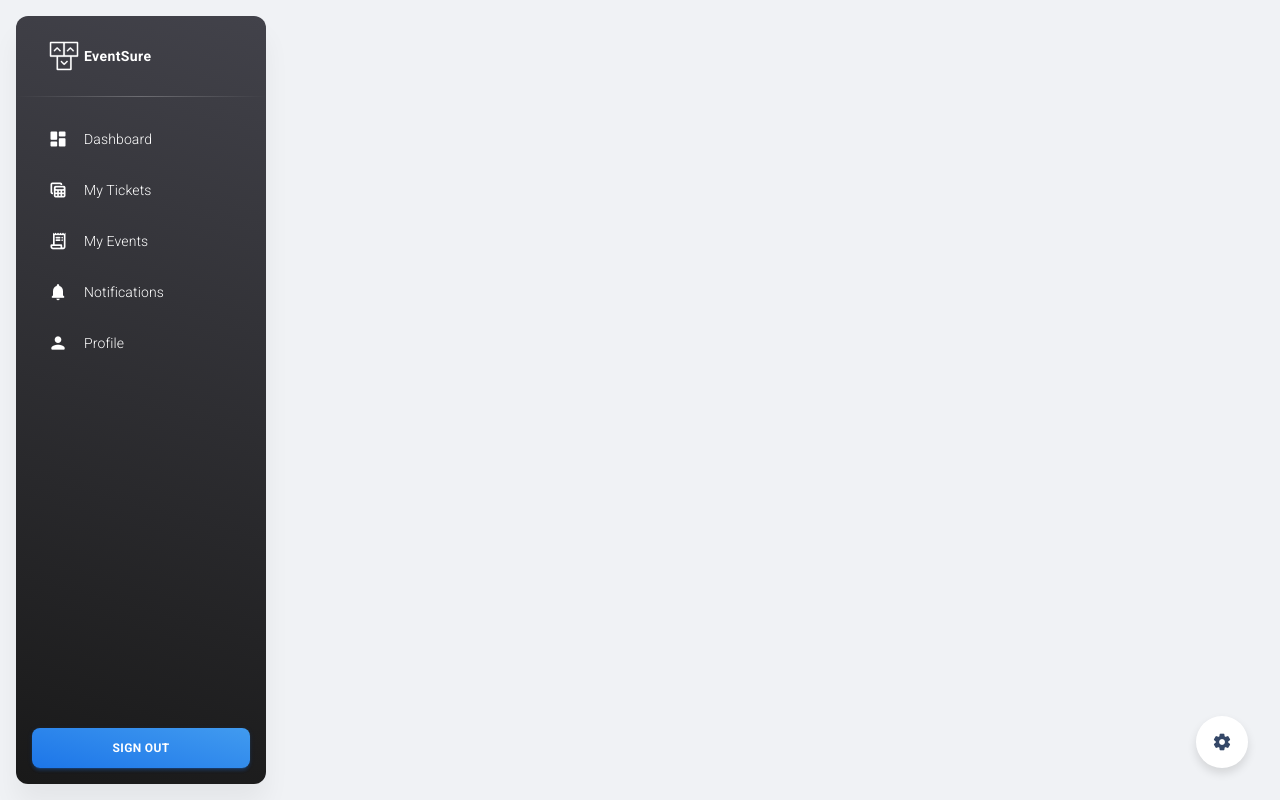
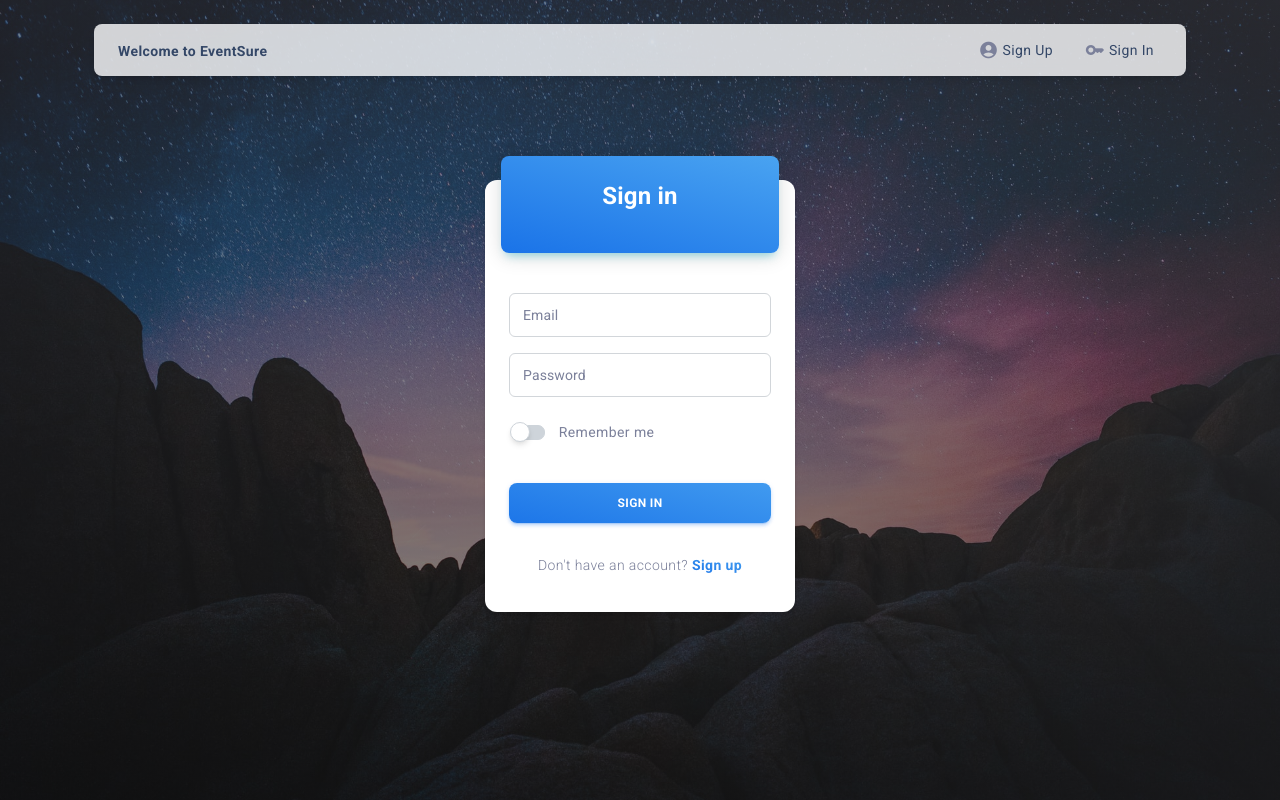
Before and after one commit to PrakashNandan/EventSure-Frontend, a React (Create React App) app: page / in a window 1280 px wide. Built offline with nearby package versions, Linux system fonts and the light colour scheme.

Commit message:
sign-in route  changes

```diff
--- a/src/App.js
+++ b/src/App.js
@@ -198,7 +198,7 @@ export default function App() {
       {layout === "vr" && <Configurator />}
       <Routes>
         {getRoutes(routes)}
-        <Route path="/authentication/sign-in" element={<SignIn />} />
+        <Route path="/" element={<SignIn />} />
         <Route path="/authentication/sign-up" element={<SignUp/>}/>
         <Route path="/event-detail/:eventId" element={<EventDetail />} />
         <Route path="/checkout" element={<Checkout />} />
--- a/src/examples/Navbars/DashboardNavbar/index.js
+++ b/src/examples/Navbars/DashboardNavbar/index.js
@@ -139,7 +139,7 @@ function DashboardNavbar({ absolute, light, isMini }) {
               <MDInput label="Search here" />
             </MDBox>
             <MDBox color={light ? "white" : "inherit"}>
-              <Link to="/authentication/sign-in/basic">
+              <Link to="/basic">
                 <IconButton sx={navbarIconButton} size="small" disableRipple>
                   <Icon sx={iconsStyle}>account_circle</Icon>
                 </IconButton>
--- a/src/examples/Navbars/DefaultNavbar/DefaultNavbarMobile.js
+++ b/src/examples/Navbars/DefaultNavbar/DefaultNavbarMobile.js
@@ -48,7 +48,7 @@ function DefaultNavbarMobile({ open, close }) {
         <DefaultNavbarLink icon="donut_large" name="dashboard" route="/dashboard" />
         <DefaultNavbarLink icon="person" name="profile" route="/profile" />
         <DefaultNavbarLink icon="account_circle" name="sign up" route="/authentication/sign-up" />
-        <DefaultNavbarLink icon="key" name="sign in" route="/authentication/sign-in" />
+        <DefaultNavbarLink icon="key" name="sign in" route="/" />
       </MDBox>
     </Menu>
   );
--- a/src/examples/Navbars/DefaultNavbar/index.js
+++ b/src/examples/Navbars/DefaultNavbar/index.js
@@ -123,7 +123,7 @@ function DefaultNavbar({ transparent, light, action }) {
           <DefaultNavbarLink
             icon="key"
             name="sign in"
-            route="/authentication/sign-in"
+            route="/"
             light={light}
           />
         </MDBox>
--- a/src/examples/Sidenav/index.js
+++ b/src/examples/Sidenav/index.js
@@ -72,7 +72,7 @@ function Sidenav({ color, brand, brandName, routes, ...rest }) {
     localStorage.removeItem("userId");
 
     // window.location.href = "/authentication/sign-in";
-    navigate("/authentication/sign-in");
+    navigate("/");
 
   }
 
--- a/src/layouts/authentication/sign-up/index.js
+++ b/src/layouts/authentication/sign-up/index.js
@@ -52,7 +52,7 @@ function Cover() {
       if (response.status === 200 || response.status === 201) {
         alert("Sign-up successful! Redirecting to sign-in page.");
         // Redirect to sign-in page
-        window.location.href = "/authentication/sign-in";
+        window.location.href = "/";
       }
     } catch (err) {
       setError(err.response?.data?.message || "An error occurred. Please try again.");
@@ -152,7 +152,7 @@ function Cover() {
                 Already have an account?{" "}
                 <MDTypography
                   component={Link}
-                  to="/authentication/sign-in"
+                  to="/"
                   variant="button"
                   color="info"
                   fontWeight="medium"
```
